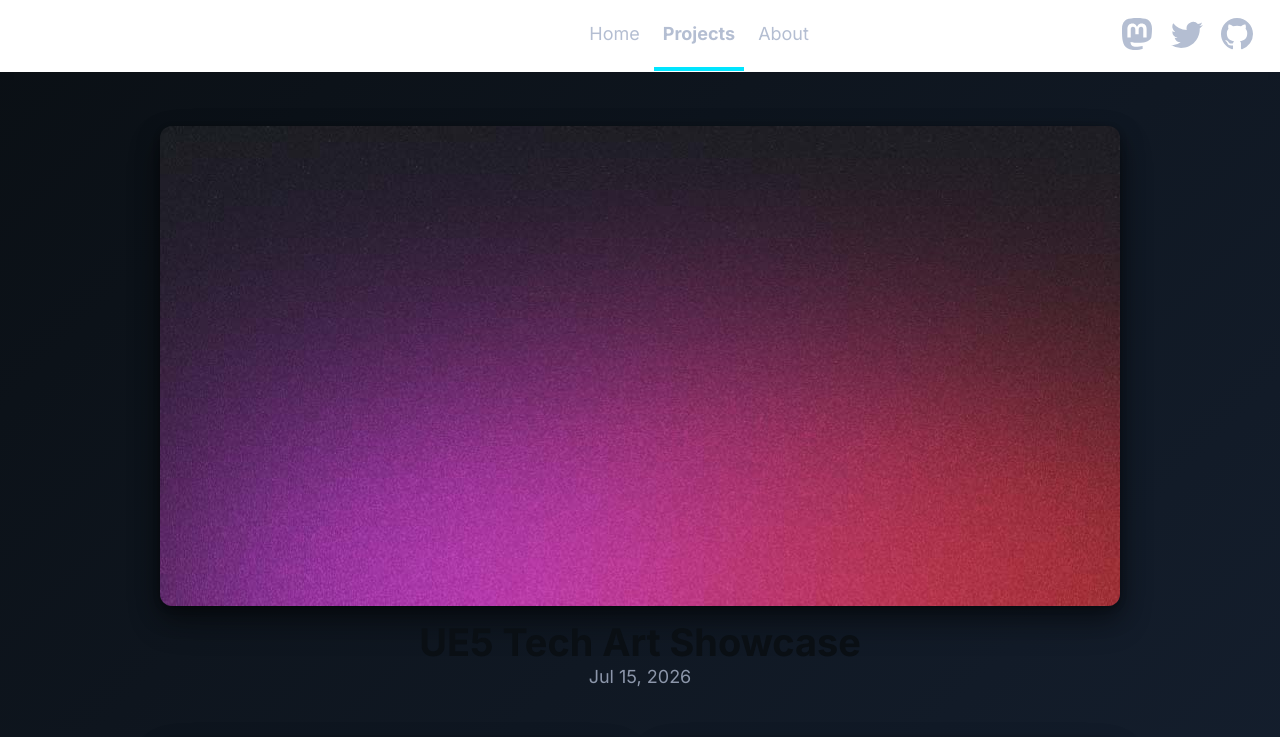
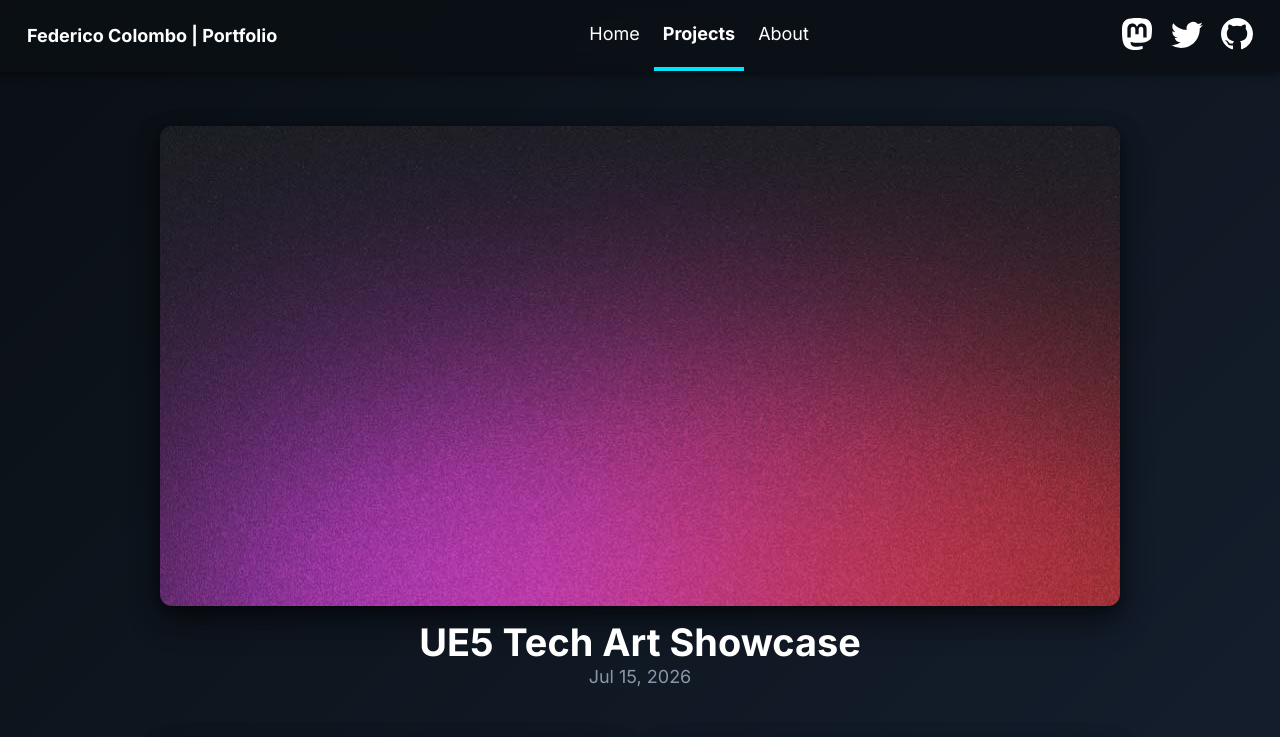
Before and after one commit to federicocolombo12/PortFolio, an Astro site: page /projects in a window 1280 px wide. Shown: the top 737 px of the page. Built offline with nearby package versions, Linux system fonts and the light colour scheme; Astro itself is replaced by a stand-in of ours.

Commit message:
Fix contrast issues in header and projects index

```diff
--- a/src/components/Header.astro
+++ b/src/components/Header.astro
@@ -46,8 +46,9 @@ import HeaderLink from './HeaderLink.astro';
 	header {
 		margin: 0;
 		padding: 0 1em;
-		background: white;
-		box-shadow: 0 2px 8px rgba(var(--black), 5%);
+		background: rgba(10, 15, 20, 0.8);
+		backdrop-filter: blur(10px);
+		box-shadow: 0 2px 8px rgba(0, 0, 0, 0.5);
 	}
 	h2 {
 		margin: 0;
@@ -65,7 +66,7 @@ import HeaderLink from './HeaderLink.astro';
 	}
 	nav a {
 		padding: 1em 0.5em;
-		color: var(--black);
+		color: #ffffff;
 		border-bottom: 4px solid transparent;
 		text-decoration: none;
 	}
--- a/src/pages/projects/index.astro
+++ b/src/pages/projects/index.astro
@@ -55,7 +55,7 @@ const posts = (await getCollection('projects')).sort(
 			}
 			.title {
 				margin: 0;
-				color: rgb(var(--black));
+				color: #ffffff;
 				line-height: 1;
 			}
 			.date {
```
